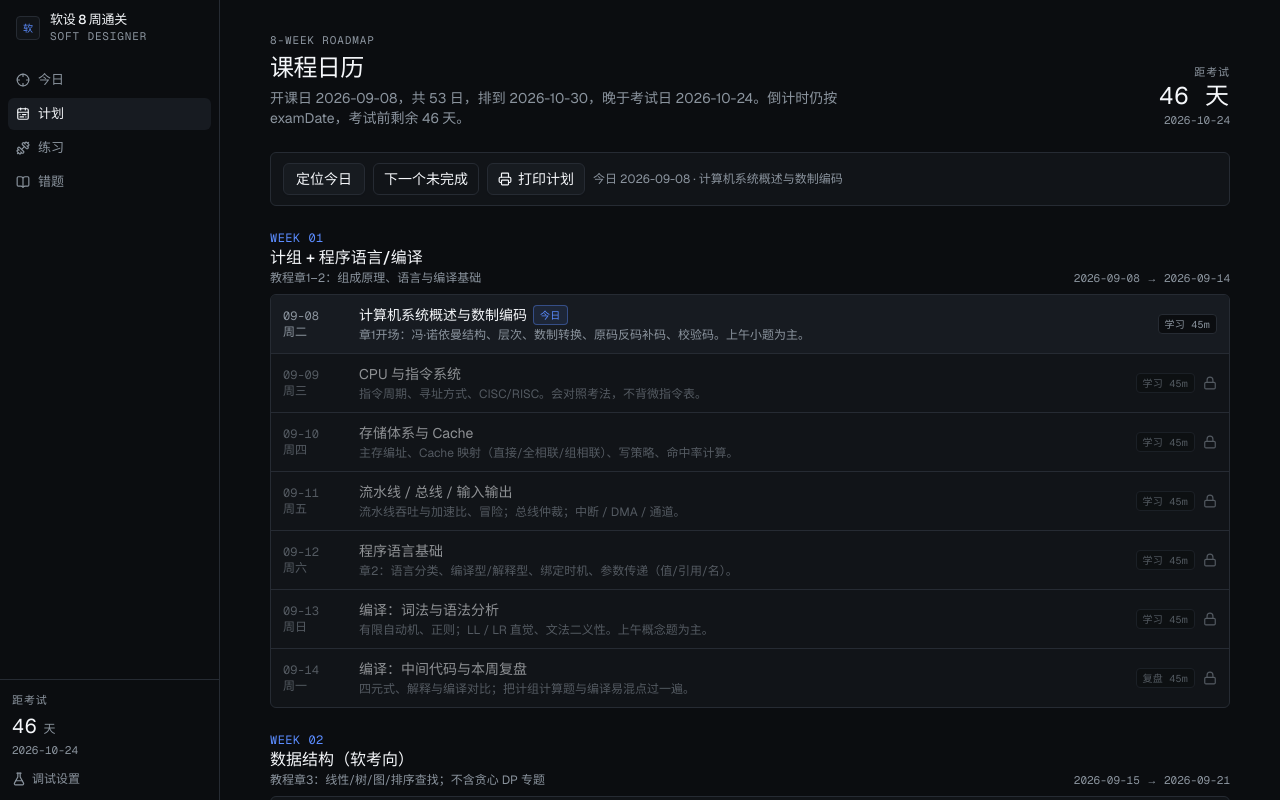
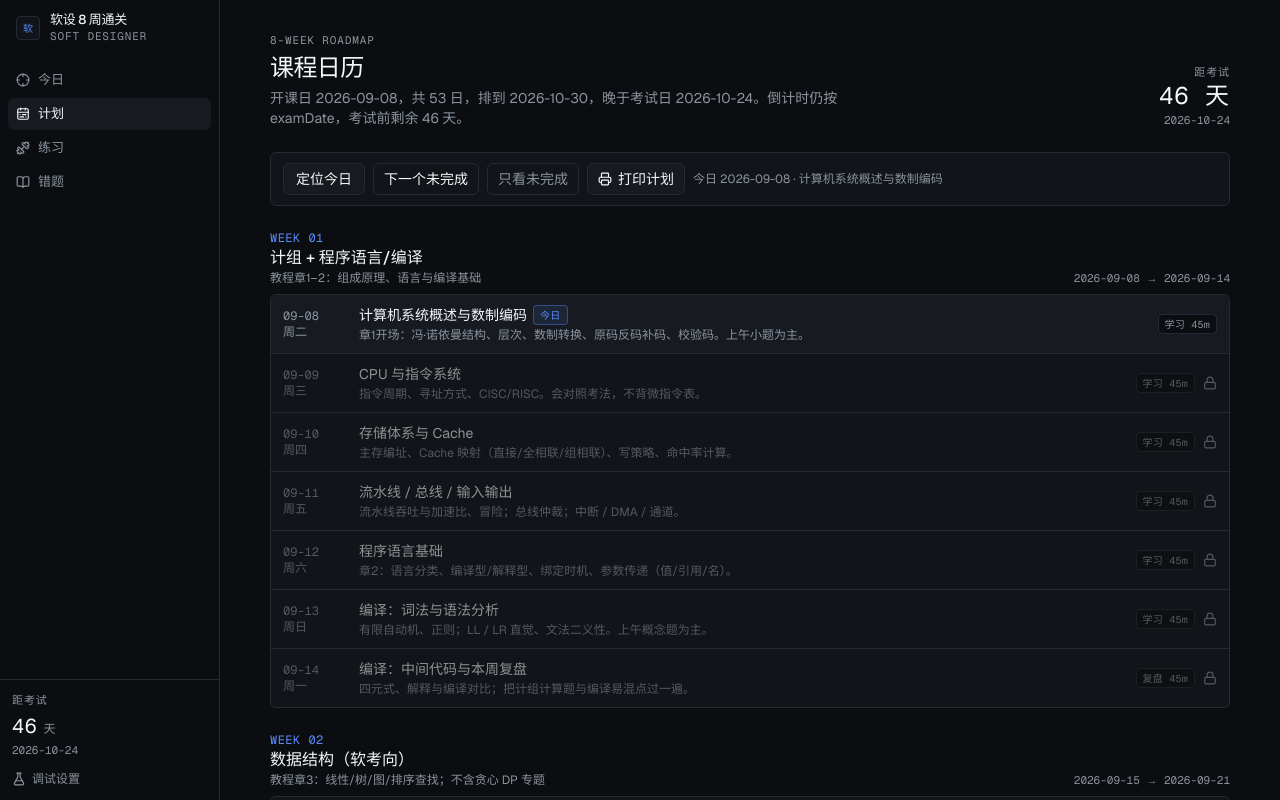
Before and after one commit to x1phyr/ruanshe-8weeks, a Next.js app: page /ruanshe-8weeks/plan in a window 1280 px wide. Shown: the top 800 px of the page. Built offline with nearby package versions, Linux system fonts and the light colour scheme.

Commit message:
feat: plan view「只看未完成」filter with persist
Hide completedDays behind a chip on /plan (zustand); keep week headers and show 本周已完成 when a week is all done.

```diff
--- a/components/plan-view.tsx
+++ b/components/plan-view.tsx
@@ -27,6 +27,8 @@ export function PlanView() {
   const simulateDate = useTrainerStore((s) => s.simulateDate);
   const startDate = useTrainerStore((s) => s.startDate);
   const unlockAll = useTrainerStore((s) => s.unlockAll);
+  const planHideDone = useTrainerStore((s) => s.planHideDone);
+  const setPlanHideDone = useTrainerStore((s) => s.setPlanHideDone);
   const today = todayISO(simulateDate);
   const daysLeft = examCountdown(today);
   const days = scheduleDays(startDate);
@@ -48,6 +50,7 @@ export function PlanView() {
     !isCompleted(progress, nextIncompleteUnlocked!.id);
 
   const dayRefs = useRef<Map<string, HTMLLIElement | null>>(new Map());
+  const weekRefs = useRef<Map<number, HTMLElement | null>>(new Map());
   const [flashId, setFlashId] = useState<string | null>(null);
   const [jumpTip, setJumpTip] = useState<string | null>(null);
 
@@ -69,9 +72,19 @@ export function PlanView() {
     setJumpTip(null);
     if (!todayDay) return;
     const el = dayRefs.current.get(todayDay.id);
-    el?.scrollIntoView({ behavior: "smooth", block: "center" });
+    if (el) {
+      el.scrollIntoView({ behavior: "smooth", block: "center" });
       setFlashId(todayDay.id);
-  }, [phase, todayDay]);
+      return;
+    }
+    // Hidden by 「只看未完成」 — scroll week header if all-done, else tip.
+    if (planHideDone && isCompleted(progress, todayDay.id)) {
+      const weekEl = weekRefs.current.get(todayDay.week);
+      weekEl?.scrollIntoView({ behavior: "smooth", block: "start" });
+      setJumpTip("今日已完成");
+      return;
+    }
+  }, [phase, todayDay, planHideDone, progress]);
 
   return (
     <PageFrame className="plan-print-root">
@@ -111,6 +124,20 @@ export function PlanView() {
               下一个未完成
             </Button>
           )}
+          <button
+            type="button"
+            onClick={() => setPlanHideDone(!planHideDone)}
+            className={cn(
+              "inline-flex h-8 items-center rounded-md border px-2.5 text-sm transition-colors",
+              planHideDone
+                ? "border-brand/50 bg-brand/10 text-brand"
+                : "border-border text-muted-foreground hover:bg-muted hover:text-foreground",
+            )}
+            aria-pressed={planHideDone}
+            title={planHideDone ? "显示全部日程" : "只显示未完成的日程"}
+          >
+            只看未完成
+          </button>
           <Button
             type="button"
             size="sm"
@@ -138,8 +165,18 @@ export function PlanView() {
       <div className="space-y-6">
         {weeks.map((week) => {
           const weekDays = days.filter((day) => day.week === week.week);
+          const visibleDays = planHideDone
+            ? weekDays.filter((day) => !isCompleted(progress, day.id))
+            : weekDays;
+          const weekAllDone =
+            planHideDone && weekDays.length > 0 && visibleDays.length === 0;
           return (
-            <section key={week.week}>
+            <section
+              key={week.week}
+              ref={(node) => {
+                weekRefs.current.set(week.week, node);
+              }}
+            >
               <div className="mb-2 flex flex-wrap items-end justify-between gap-2">
                 <div>
                   <div className="mono-num text-xs text-brand">WEEK {pad2(week.week)}</div>
@@ -151,8 +188,11 @@ export function PlanView() {
                 </div>
               </div>
               <Surface className="overflow-hidden">
+                {weekAllDone ? (
+                  <div className="px-3 py-2.5 text-sm text-muted-foreground">本周已完成</div>
+                ) : (
                   <ul className="divide-y divide-border">
-                  {weekDays.map((day) => {
+                    {visibleDays.map((day) => {
                       const unlocked = isUnlocked(progress, day.id, unlockAll);
                       const done = isCompleted(progress, day.id);
                       const isToday = day.date === today;
@@ -230,6 +270,7 @@ export function PlanView() {
                       );
                     })}
                   </ul>
+                )}
               </Surface>
             </section>
           );
--- a/lib/store.ts
+++ b/lib/store.ts
@@ -33,10 +33,13 @@ interface TrainerState {
   unlockAll: boolean;
   /** Hide app-shell sidebar / bottom nav during learn & quiz. Persisted. */
   focusMode: boolean;
+  /** Plan view: hide days in completedDays. Persisted. */
+  planHideDone: boolean;
   setSimulateDate: (value: string | null) => void;
   setStartDate: (value: string) => void;
   setUnlockAll: (value: boolean) => void;
   setFocusMode: (value: boolean) => void;
+  setPlanHideDone: (value: boolean) => void;
   markStep: (dayId: string, step: LearnStep) => void;
   recordAnswer: (question: Question, selected: OptionKey, today: string) => boolean;
   reviewMistakeAnswer: (
@@ -152,6 +155,7 @@ export const useTrainerStore = create<TrainerState>()(
       lastStudyDate: null,
       unlockAll: false,
       focusMode: false,
+      planHideDone: false,
       setSimulateDate: (value) => set({ simulateDate: value }),
       setStartDate: (value) => {
         if (!/^\d{4}-\d{2}-\d{2}$/.test(value)) return;
@@ -159,6 +163,7 @@ export const useTrainerStore = create<TrainerState>()(
       },
       setUnlockAll: (value) => set({ unlockAll: value }),
       setFocusMode: (value) => set({ focusMode: value }),
+      setPlanHideDone: (value) => set({ planHideDone: value }),
       markStep: (dayId, step) => {
         const current = get().sessions[dayId] ?? emptySession();
         const next = { ...current, lastActiveAt: new Date().toISOString() };
@@ -272,6 +277,7 @@ export const useTrainerStore = create<TrainerState>()(
         lastStudyDate: state.lastStudyDate,
         unlockAll: state.unlockAll,
         focusMode: state.focusMode,
+        planHideDone: state.planHideDone,
       }),
       merge: (persistedState, currentState) => {
         const persisted = (persistedState ?? {}) as Partial<TrainerState>;
@@ -288,6 +294,10 @@ export const useTrainerStore = create<TrainerState>()(
           typeof persisted.focusMode === "boolean"
             ? persisted.focusMode
             : false;
+        const planHideDone =
+          typeof persisted.planHideDone === "boolean"
+            ? persisted.planHideDone
+            : false;
         const streak =
           typeof persisted.streak === "number" && persisted.streak >= 0
             ? persisted.streak
@@ -303,6 +313,7 @@ export const useTrainerStore = create<TrainerState>()(
           startDate,
           unlockAll,
           focusMode,
+          planHideDone,
           streak,
           lastStudyDate,
         };
```
Also changed, not shown: 1 other file (tests, documents, lock files or other folders). Lines whose indentation alone changed are shown as unchanged.
